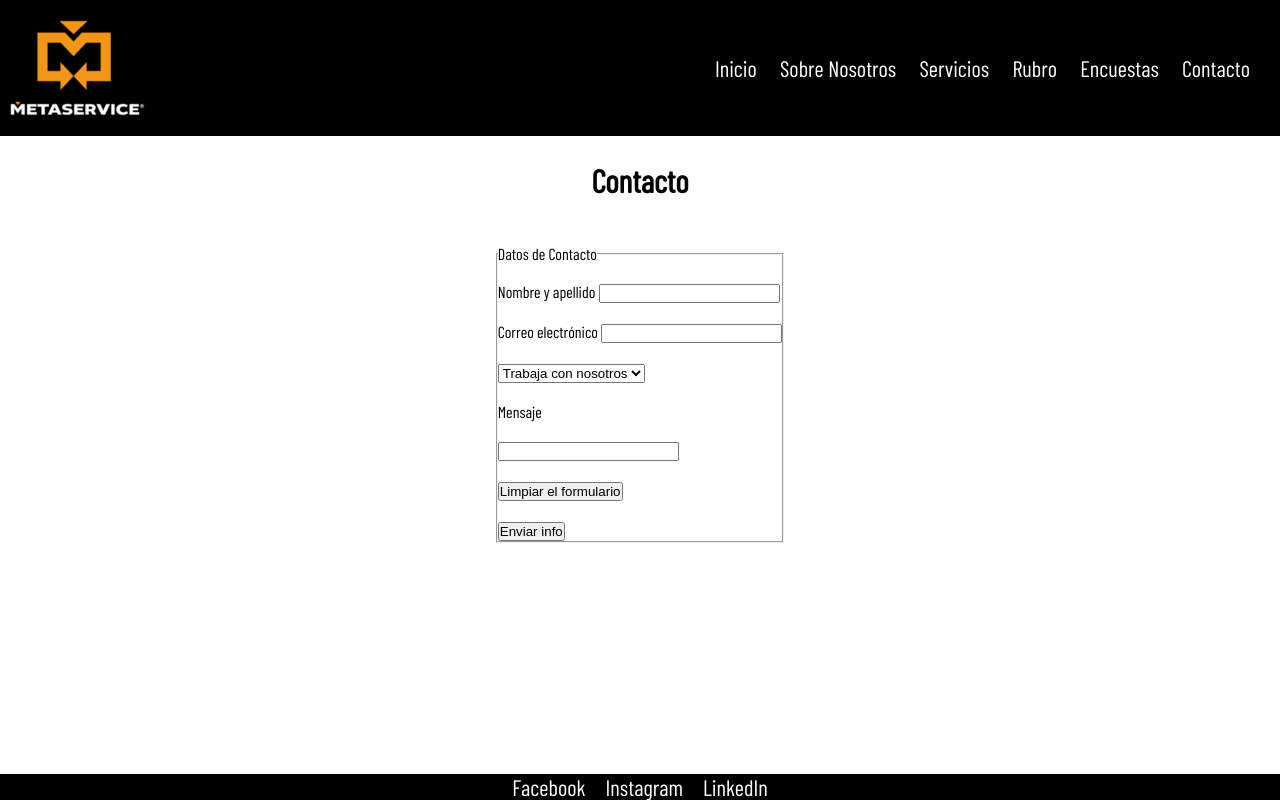
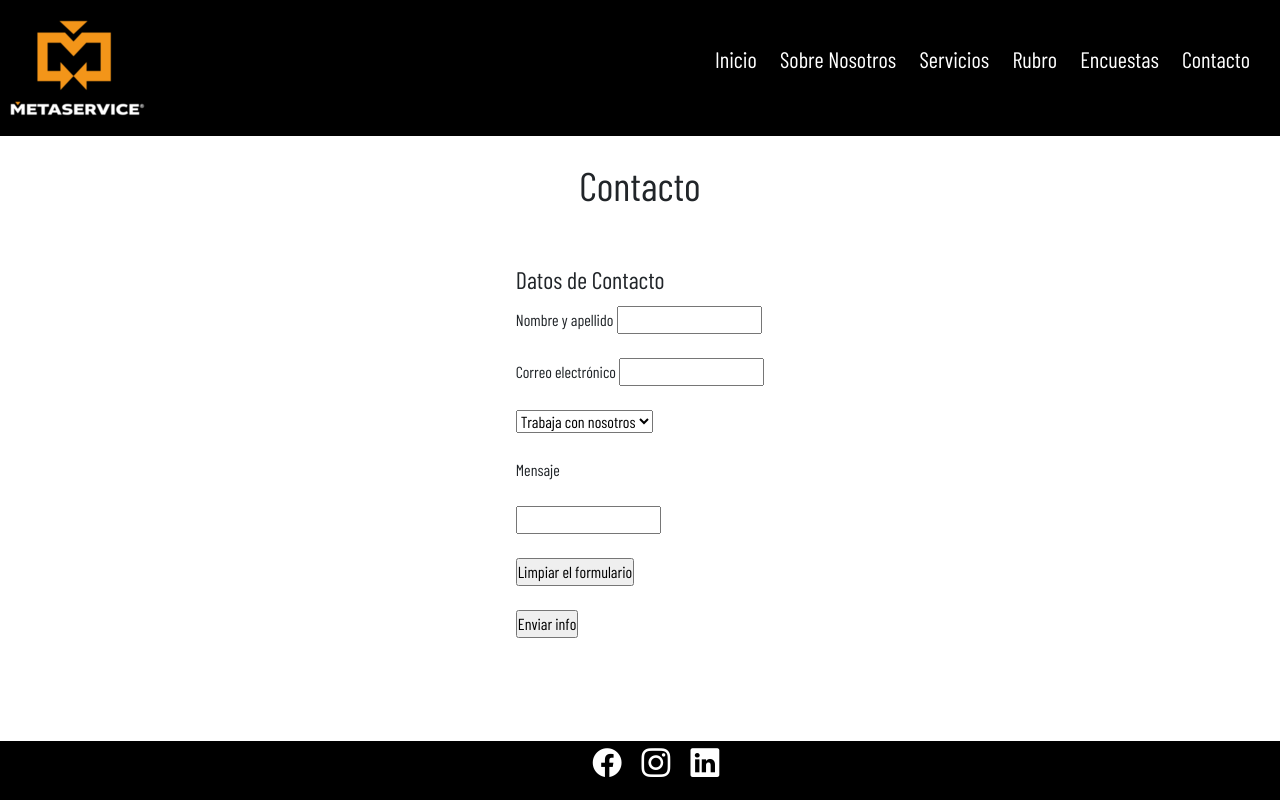
Before and after one commit to gbrito98/metaservice, a plain HTML site: page paginas/contacto.html in a window 1280 px wide. Drawn offline with nearby package versions, Linux system fonts and the light colour scheme.

```diff
--- a/paginas/contacto.html
+++ b/paginas/contacto.html
@@ -4,6 +4,9 @@
     <meta charset="UTF-8">
     <meta http-equiv="X-UA-Compatible" content="IE=edge">
     <meta name="viewport" content="width=device-width, initial-scale=1.0">
+    <link href="https://cdn.jsdelivr.net/npm/bootstrap@5.3.0-alpha1/dist/css/bootstrap.min.css" rel="stylesheet"
+        integrity="sha384-GLhlTQ8iRABdZLl6O3oVMWSktQOp6b7In1Zl3/Jr59b6EGGoI1aFkw7cmDA6j6gD" crossorigin="anonymous">
+        <link rel="stylesheet" href="https://cdn.jsdelivr.net/npm/bootstrap-icons@1.10.3/font/bootstrap-icons.css">
     <link rel="stylesheet" href="../style/style.css">
     <title>Metaservice - Contacto</title>
 </head>
@@ -59,11 +62,11 @@
         </form>
     </main>
 
-    <footer class="footer">
+    <footer>
         <ul>
-            <li><a>Facebook</a></li>
-            <li><a>Instagram</a></li>
-            <li><a>LinkedIn</a></li>
+            <li><a><i class="bi bi-facebook"></i></a></li>
+            <li><a><i class="bi bi-instagram"></i></a></li>
+            <li><a><i class="bi bi-linkedin"></i></a></li>
         </ul>
     </footer>
 
--- a/style/style.css
+++ b/style/style.css
@@ -180,6 +180,16 @@
     color:white;
 }
 
+footer ul li {
+    list-style: none;
+}
+
+footer .bi {
+    color: white;
+    font-size: 1.8rem;
+
+}
+
 
 /*Mobile*/
 @media only screen and (max-width: 576px){
```
Also changed, not shown: index.html (+4 -6 lines), paginas/encuestas.html (+7 -4 lines), paginas/rubro.html (+7 -4 lines), paginas/servicios.html (+7 -4 lines), paginas/sobre-nosotros.html (+7 -4 lines).
